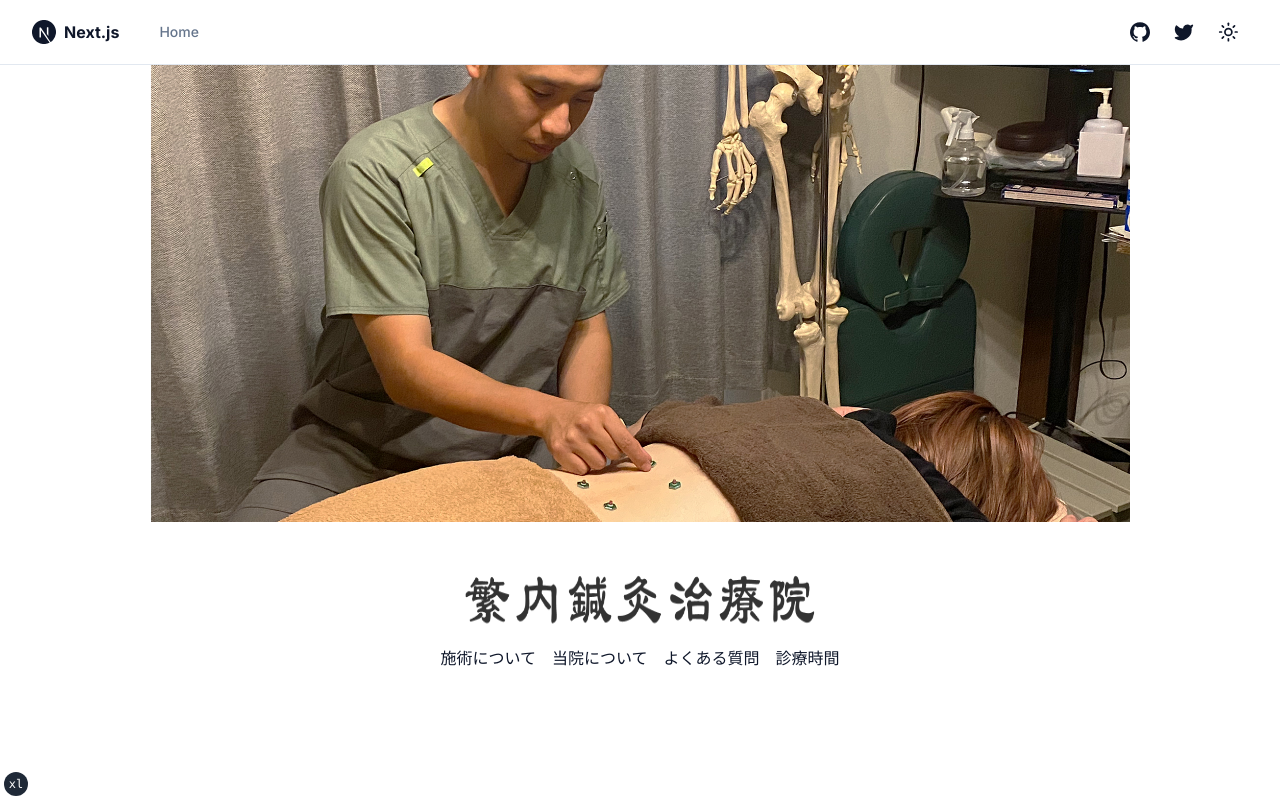
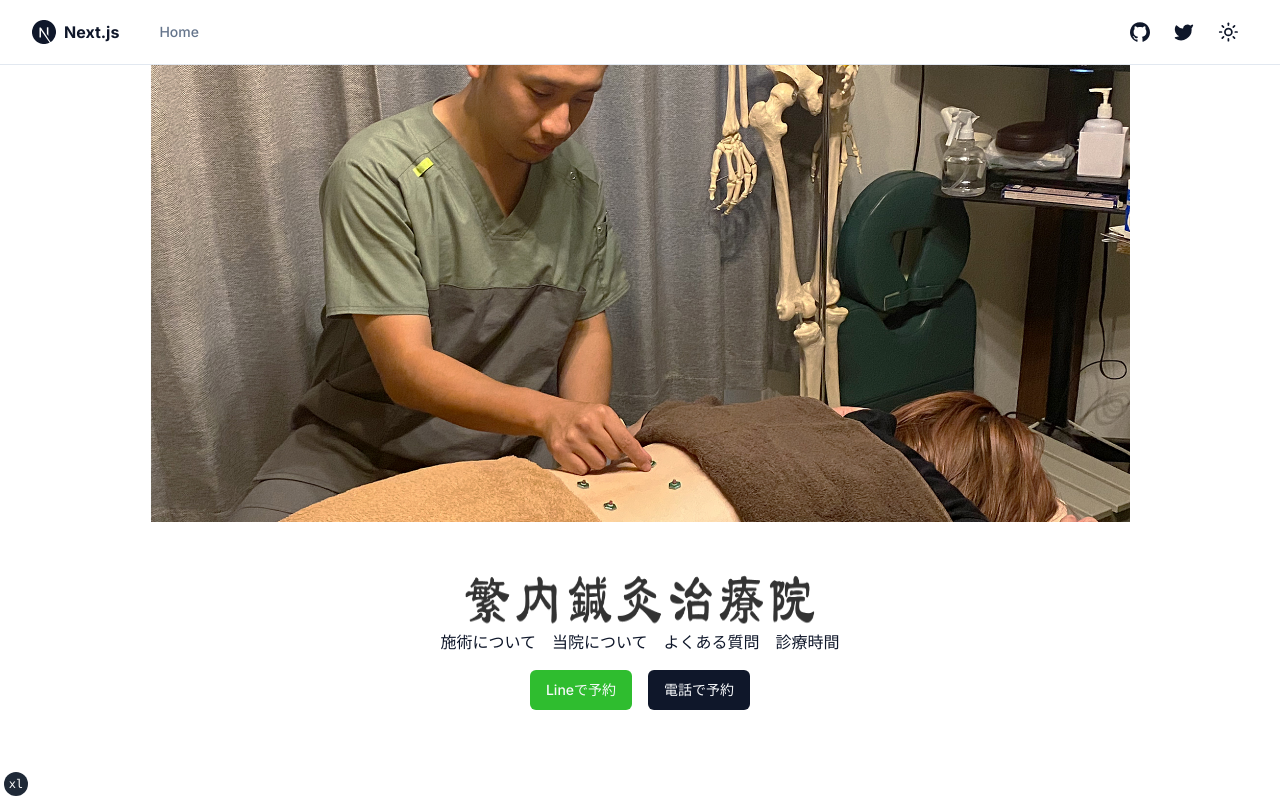
Before and after one commit to kotaro1574/shigeuchi-shinkyu-site, a Next.js app: page / in a window 1280 px wide. Built offline with nearby package versions, Linux system fonts and the light colour scheme.

Commit message:
add: ボタン追加

```diff
--- a/app/page.tsx
+++ b/app/page.tsx
@@ -1,3 +1,4 @@
+import { Button } from "@/components/ui/button"
 import { Logo } from "@/components/logo"
 import { MainCarousel } from "@/components/main-carouse"
 
@@ -9,12 +10,16 @@
         <div className="mx-auto max-w-[350px]">
           <Logo />
         </div>
-        <section className="flex flex-col items-center justify-center">
-          <div className="mt-4 flex flex-wrap items-center gap-4">
+        <section className="flex flex-col items-center justify-center gap-4 pb-12">
+          <div className="flex flex-wrap items-center gap-4">
             <p>施術について</p>
             <p>当院について</p>
             <p>よくある質問</p>
             <p>診療時間</p>
+          </div>
+          <div className="flex gap-4">
+            <Button variant={"line"}>Lineで予約</Button>
+            <Button>電話で予約</Button>
           </div>
         </section>
       </div>
--- a/components/ui/button.tsx
+++ b/components/ui/button.tsx
@@ -18,6 +18,7 @@
           "bg-secondary text-secondary-foreground hover:bg-secondary/80",
         ghost: "hover:bg-accent hover:text-accent-foreground",
         link: "underline-offset-4 hover:underline text-primary",
+        line: "bg-[#2FBD2F] text-primary-foreground hover:bg-[#2FBD2F]/90",
       },
       size: {
         default: "h-10 py-2 px-4",
```
